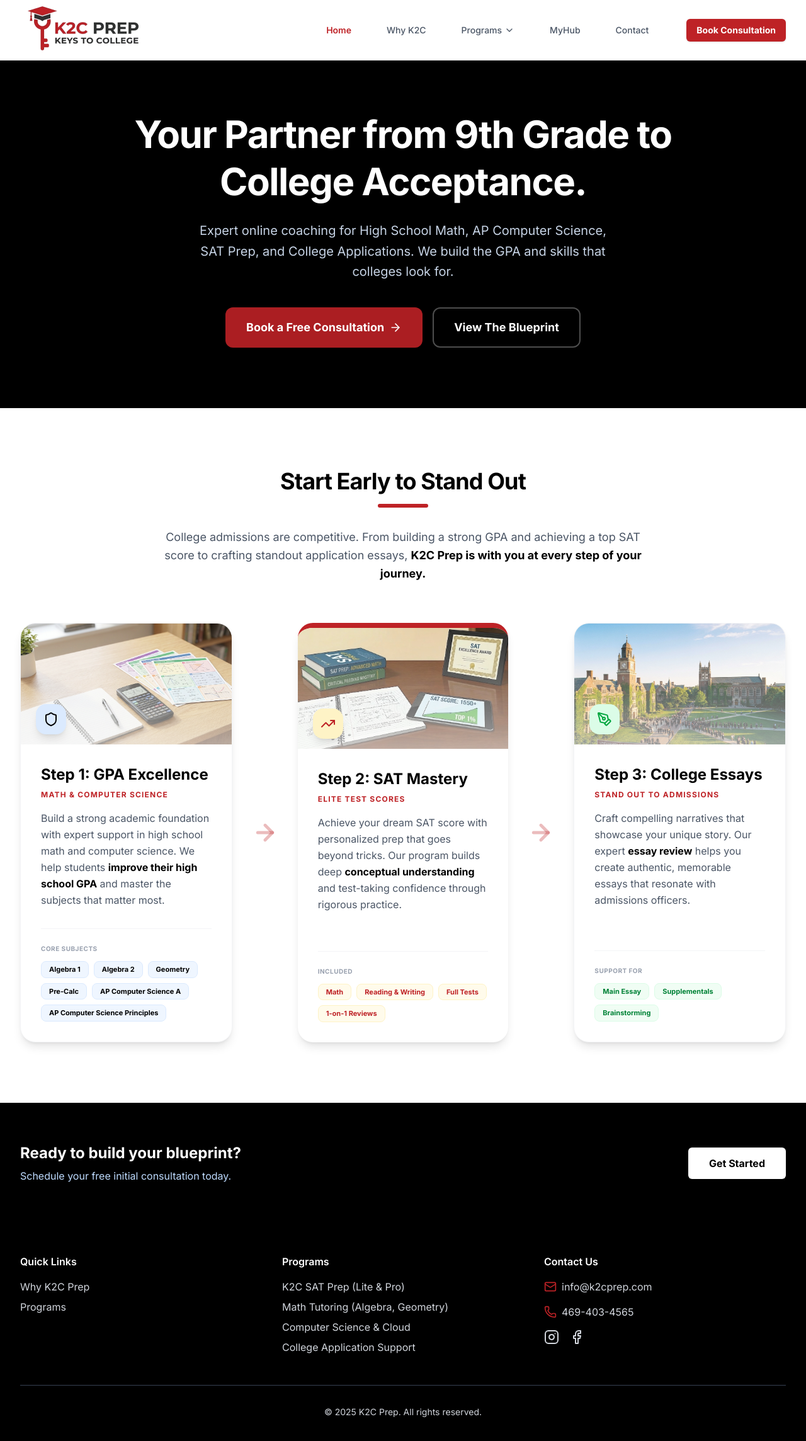
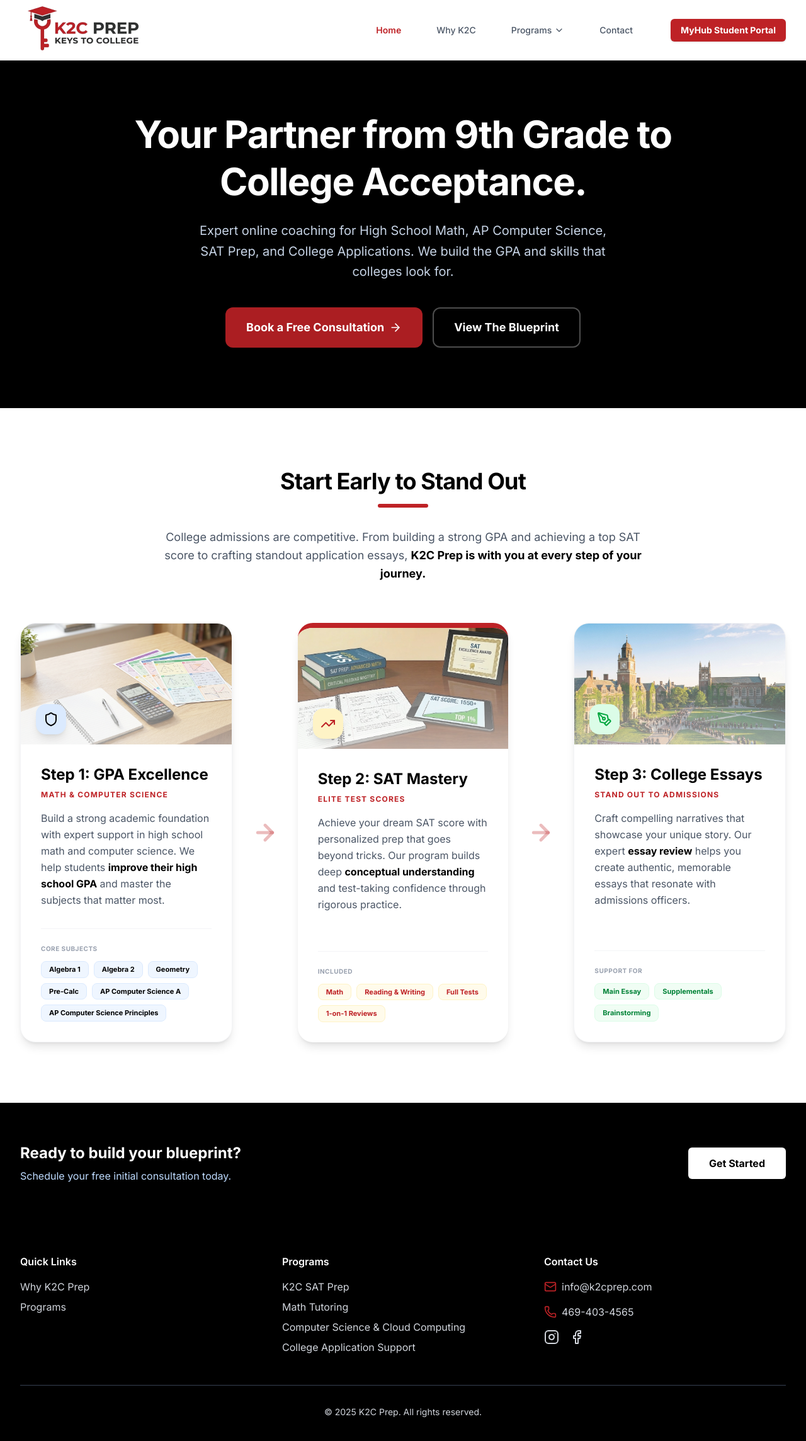
Before and after one commit to nifty-coder/k2cprep-frontend, a React (Vite) app: page / in a window 1280 px wide. Shown: the top 2288 px of the page at 63% size. Built offline with nearby package versions, Linux system fonts and the light colour scheme.

Commit message:
menu changes

```diff
--- a/src/components/layout/Footer.jsx
+++ b/src/components/layout/Footer.jsx
@@ -19,9 +19,9 @@ const Footer = () => {
                     <div>
                         <h3 className="text-white font-semibold mb-4">Programs</h3>
                         <ul className="space-y-2">
-                            <li><Link to="/programs#sat-prep" className="hover:text-accent transition-colors">K2C SAT Prep (Lite & Pro)</Link></li>
-                            <li><Link to="/programs#math-tutoring" className="hover:text-accent transition-colors">Math Tutoring (Algebra, Geometry)</Link></li>
-                            <li><Link to="/programs#computer-science" className="hover:text-accent transition-colors">Computer Science & Cloud</Link></li>
+                            <li><Link to="/programs#sat-prep" className="hover:text-accent transition-colors">K2C SAT Prep</Link></li>
+                            <li><Link to="/programs#math-tutoring" className="hover:text-accent transition-colors">Math Tutoring</Link></li>
+                            <li><Link to="/programs#computer-science" className="hover:text-accent transition-colors">Computer Science & Cloud Computing</Link></li>
                             <li><Link to="/programs#college-admissions" className="hover:text-accent transition-colors">College Application Support</Link></li>
                         </ul>
                     </div>
--- a/src/components/layout/Navbar.jsx
+++ b/src/components/layout/Navbar.jsx
@@ -1,4 +1,4 @@
-import React, { useState } from 'react';
+import React, { useState, useRef, useEffect } from 'react';
 import { Link, useLocation, useNavigate } from 'react-router-dom';
 import { Menu, X, BookOpen, ChevronRight, ChevronDown } from 'lucide-react';
 import logo from '../../assets/k2c-logo-transparent.png';
@@ -8,11 +8,36 @@ const Navbar = () => {
     const [isProgramsDropdownOpen, setIsProgramsDropdownOpen] = useState(false);
     const location = useLocation();
     const navigate = useNavigate();
+    const dropdownRef = useRef(null);
+
+    useEffect(() => {
+        const handleClickOutside = (event) => {
+            if (dropdownRef.current && !dropdownRef.current.contains(event.target)) {
+                setIsProgramsDropdownOpen(false);
+            }
+        };
+
+        const handleEscKey = (event) => {
+            if (event.key === 'Escape') {
+                setIsProgramsDropdownOpen(false);
+            }
+        };
+
+        if (isProgramsDropdownOpen) {
+            document.addEventListener('mousedown', handleClickOutside);
+            document.addEventListener('keydown', handleEscKey);
+        }
+
+        return () => {
+            document.removeEventListener('mousedown', handleClickOutside);
+            document.removeEventListener('keydown', handleEscKey);
+        };
+    }, [isProgramsDropdownOpen]);
 
     const programsDropdownItems = [
-        { name: 'SAT Prep (Lite & Pro)', anchor: 'sat-prep' },
+        { name: 'SAT Prep', anchor: 'sat-prep' },
         { name: 'Math Tutoring', anchor: 'math-tutoring' },
-        { name: 'Computer Science & Cloud', anchor: 'computer-science' },
+        { name: 'Computer Science & Cloud Computing', anchor: 'computer-science' },
         { name: 'College Application Support', anchor: 'college-admissions' },
     ];
 
@@ -61,7 +86,7 @@ const Navbar = () => {
                             </Link>
 
                             {/* Programs Dropdown */}
-                            <div className="relative">
+                            <div className="relative" ref={dropdownRef}>
                                 <button
                                     onClick={() => setIsProgramsDropdownOpen(!isProgramsDropdownOpen)}
                                     className={`px-3 py-2 rounded-md text-sm font-medium transition-colors duration-200 flex items-center gap-1 ${location.pathname === '/programs' ? 'text-accent font-semibold' : 'text-gray-600 hover:text-primary'}`}
@@ -86,14 +111,6 @@ const Navbar = () => {
                                 )}
                             </div>
 
-                            <Link
-                                to="https://myhub.k2cprep.com"
-                                target="_blank"
-                                className={`px-3 py-2 rounded-md text-sm font-medium transition-colors duration-200 ${isActive('/roadmap')}`}
-                            >
-                                MyHub
-                            </Link>
-
                             {/* Contact */}
                             <Link
                                 to="/contact"
@@ -103,10 +120,11 @@ const Navbar = () => {
                             </Link>
 
                             <Link
-                                to="/contact"
+                                to="https://myhub.k2cprep.com"
+                                target="_blank"
                                 className="bg-accent hover:bg-accent-hover text-white px-4 py-2 rounded-md text-sm font-bold transition-colors shadow-sm ml-4"
                             >
-                                Book Consultation
+                                MyHub Student Portal
                             </Link>
                         </div>
                     </div>
@@ -173,8 +191,6 @@ const Navbar = () => {
                             )}
                         </div>
 
-
-
                         {/* Contact */}
                         <Link
                             to="/contact"
```
